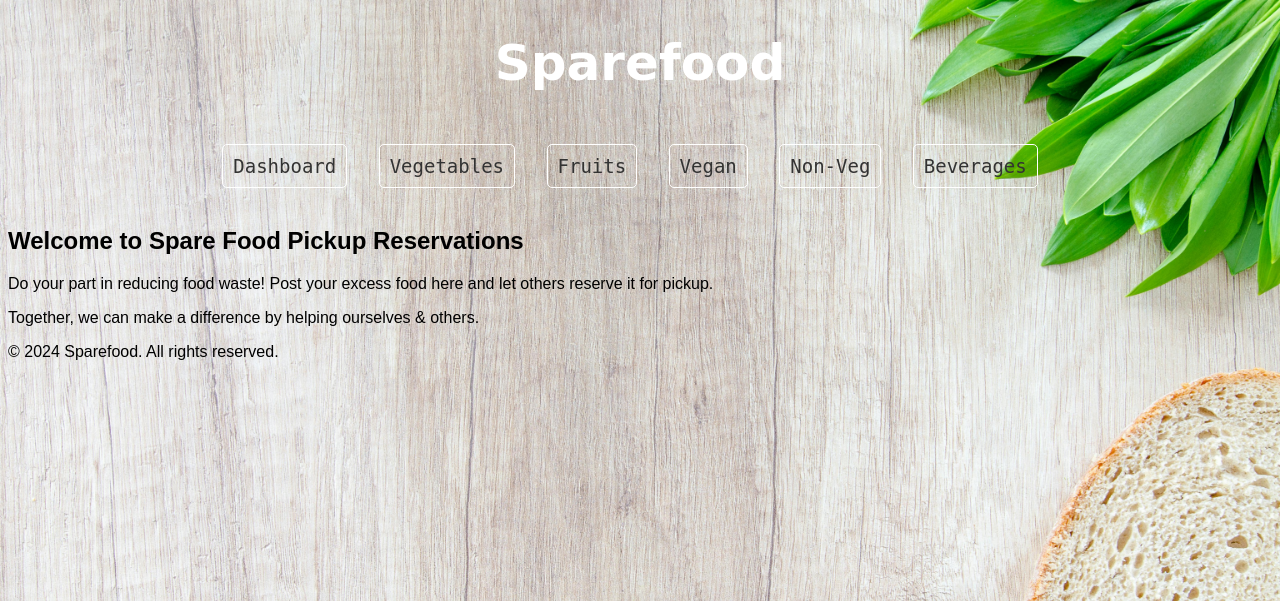
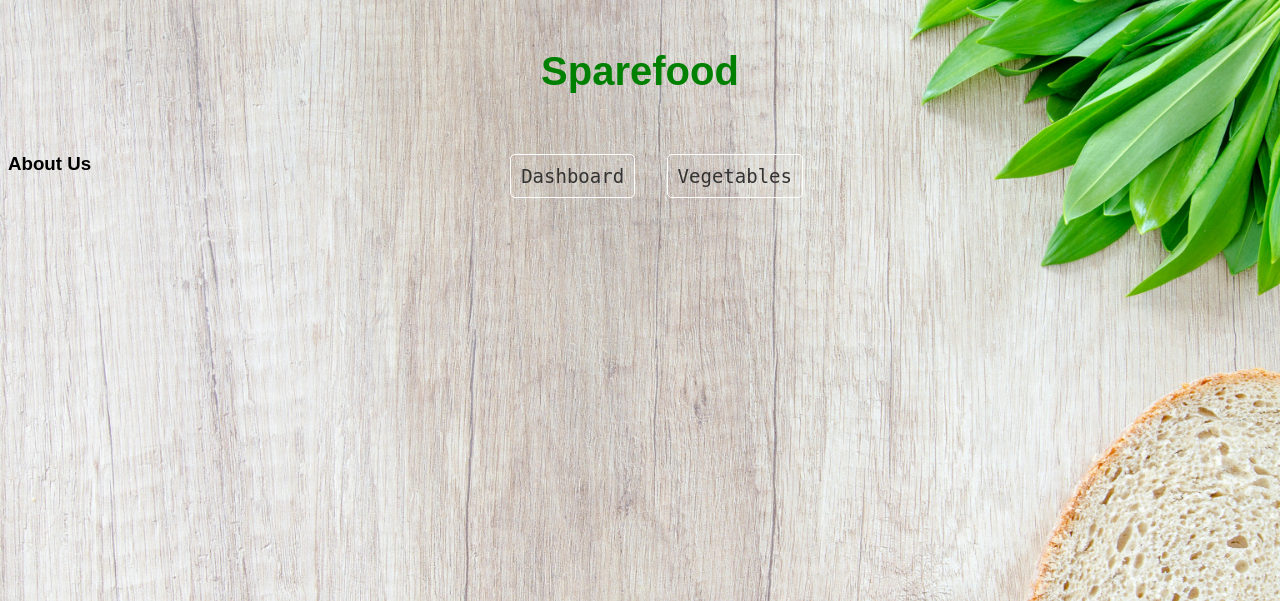
Before and after one commit to markandal/websystem, a PHP site: page / in a window 1280 px wide. Shown: the top 601 px of the page. Run offline with PHP 8.4, Linux system fonts and the light colour scheme.

Commit message:
v1.8 about file added
about file added - mark

```diff
--- a/index.html
+++ /dev/null
@@ -1,47 +0,0 @@
-<!DOCTYPE html>
-<html lang="en">
-<head>
-    <meta charset="UTF-8">
-    <meta name="viewport" content="width=device-width, initial-scale=1.0">
-    <title>Sparefood</title>
-    <link rel="stylesheet" href="style.css"> <!-- Link to your CSS file for styling -->
-
-
-</head>
-
-
-<body>
-    </a>
-    <div class="logo">
-            <h1>Sparefood</h1>
-    </div>
-
-    <header>
-
-        <nav>
-            <ul>
-                <li><a href="#">Dashboard</a></li>
-                <li><a href="#">Vegetables</a></li>
-                <li><a href="#">Fruits</a></li>
-                <li><a href="#">Vegan</a></li>
-                <li><a href="#">Non-Veg</a></li>
-                <li><a href="#">Beverages</a></li>
-            </ul>
-        </nav>
-    </header>
-
-    <main>
-        <section>
-            <h1>Welcome to Spare Food Pickup Reservations</h1>
-            <p>Do your part in reducing food waste! Post your excess food here and let others reserve it for pickup.</p>
-            <p>Together, we can make a difference by helping ourselves & others.</p>
-        </section>
-    </main>
-
-    <footer>
-        <!-- Footer Content Goes Here -->
-    <p>&copy; 2024 Sparefood. All rights reserved.</p>
-
-    </footer>
-</body>
-</html>
--- /dev/null
+++ b/index.php
@@ -0,0 +1,35 @@
+<!DOCTYPE html>
+<html lang="en">
+<head>
+    <meta charset="UTF-8">
+    <meta name="viewport" content="width=device-width, initial-scale=1.0">
+    <title>Sparefood</title>
+    <link rel="stylesheet" href="style.css"> <!-- Link to your CSS file for styling -->
+
+
+</head>
+<div  class="logo">
+            <a href="index.php"><h1>Sparefood</h1></a>
+
+<body>
+
+    </div>
+
+    <div class="about">
+        <a href="about"><h3>About Us</h3></a>
+    </div>
+
+    <header>
+
+        <nav>
+            <ul>
+                <li><a href="#">Dashboard</a></li>
+                <li><a href="#">Vegetables</a></li>
+            </ul>
+        </nav>
+    </header>
+
+
+    </footer>
+</body>
+</html>
--- a/style.css
+++ b/style.css
@@ -6,13 +6,16 @@
             background-size: cover;
             background-position: fixed;
         }
+        .logo a{
+            text-decoration: none;
+            color: green;
+        }
 
         .logo{
-            font-family: cursive;
             text-align: center;
-            color: white;
-            font-size: 25px;
-            font-weight: bolder;
+            padding: 14px 16px;
+            font-size: 20px;
+
         }
         header {
             font-family: monospace;
@@ -28,7 +31,7 @@
             margin: 0;
         }
         nav ul li {
-            display: inline;
+            display: inline-block;
             margin-right: 20px;
         }
         nav ul li a {
@@ -46,3 +49,13 @@
             text-align: center;
             font: ;
         }
+
+        .about a{
+            text-decoration: none;
+            color: black;
+        }
+
+        .about{
+            float: left;
+
+        }
```
Also changed, not shown: about.php (added, +19 -0 lines).
